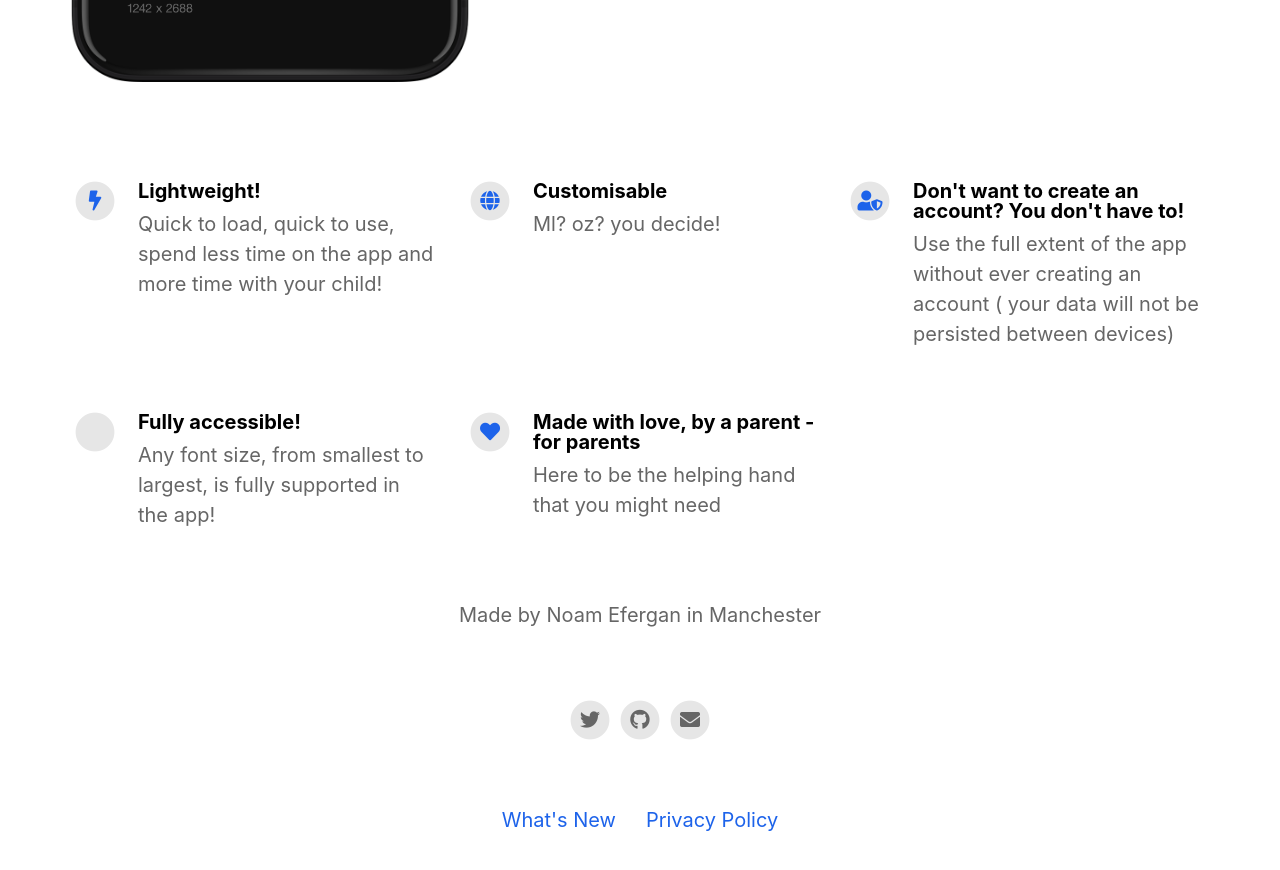
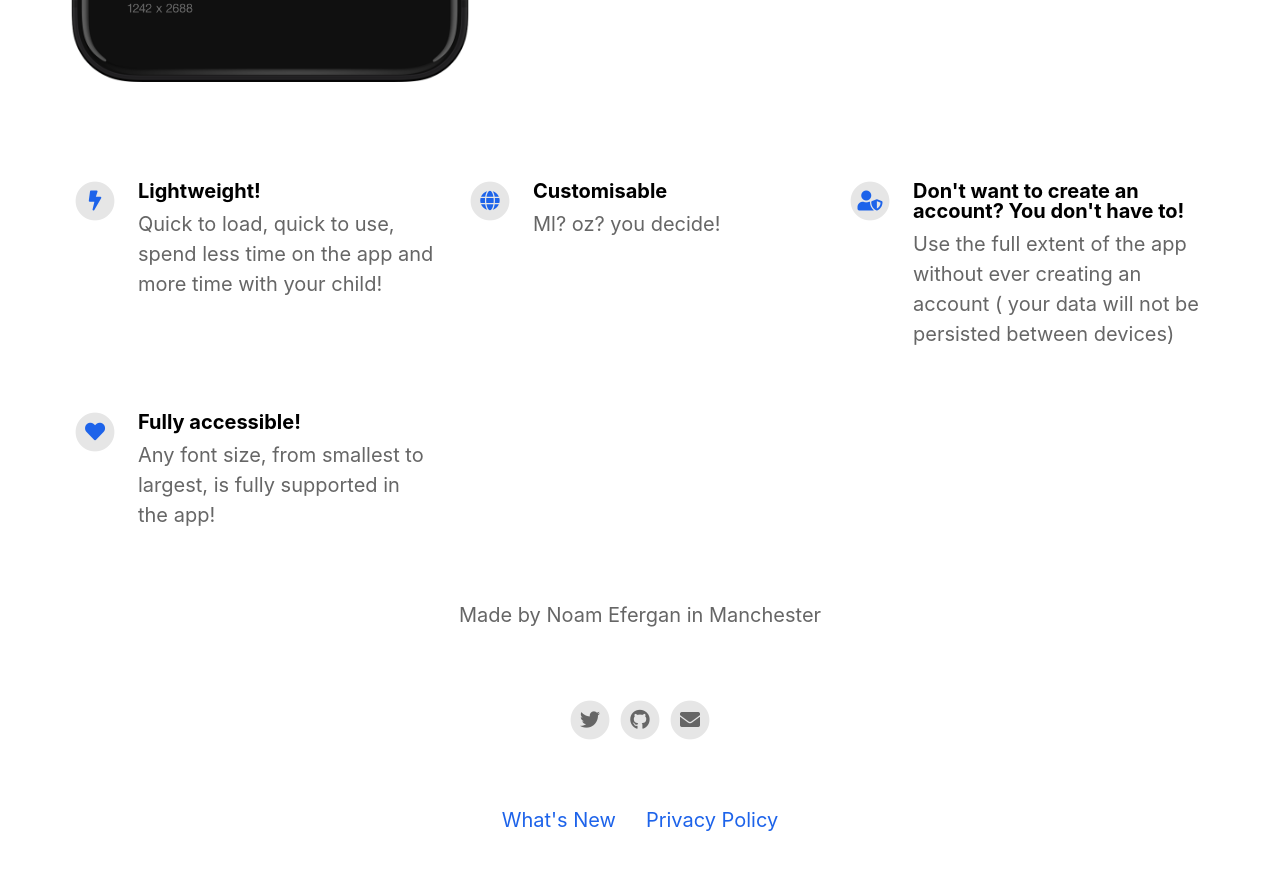
Before and after one commit to NoamEfergan/BabyWizeLanding, a Jekyll site: the page built from index.html, in a window 1280 px wide and 900 px high, scrolled down 903 px. Shown: the top 870 px of the window. Built offline with Jekyll 4.4.1, drawn with Linux system fonts in a browser that asks for light colours; nearby versions of some CDN libraries.

Commit message:
Remove the made with love thing

```diff
--- a/_config.yml
+++ b/_config.yml
@@ -41,10 +41,6 @@ features:
 
   - title: Fully accessible!
     description: Any font size, from smallest to largest, is fully supported in the app!
-    fontawesome_icon_name: people-group
-
-  - title: Made with love, by a parent - for parents
-    description: Here to be the helping hand that you might need
     fontawesome_icon_name: heart
 
 # Theme Settings
```
